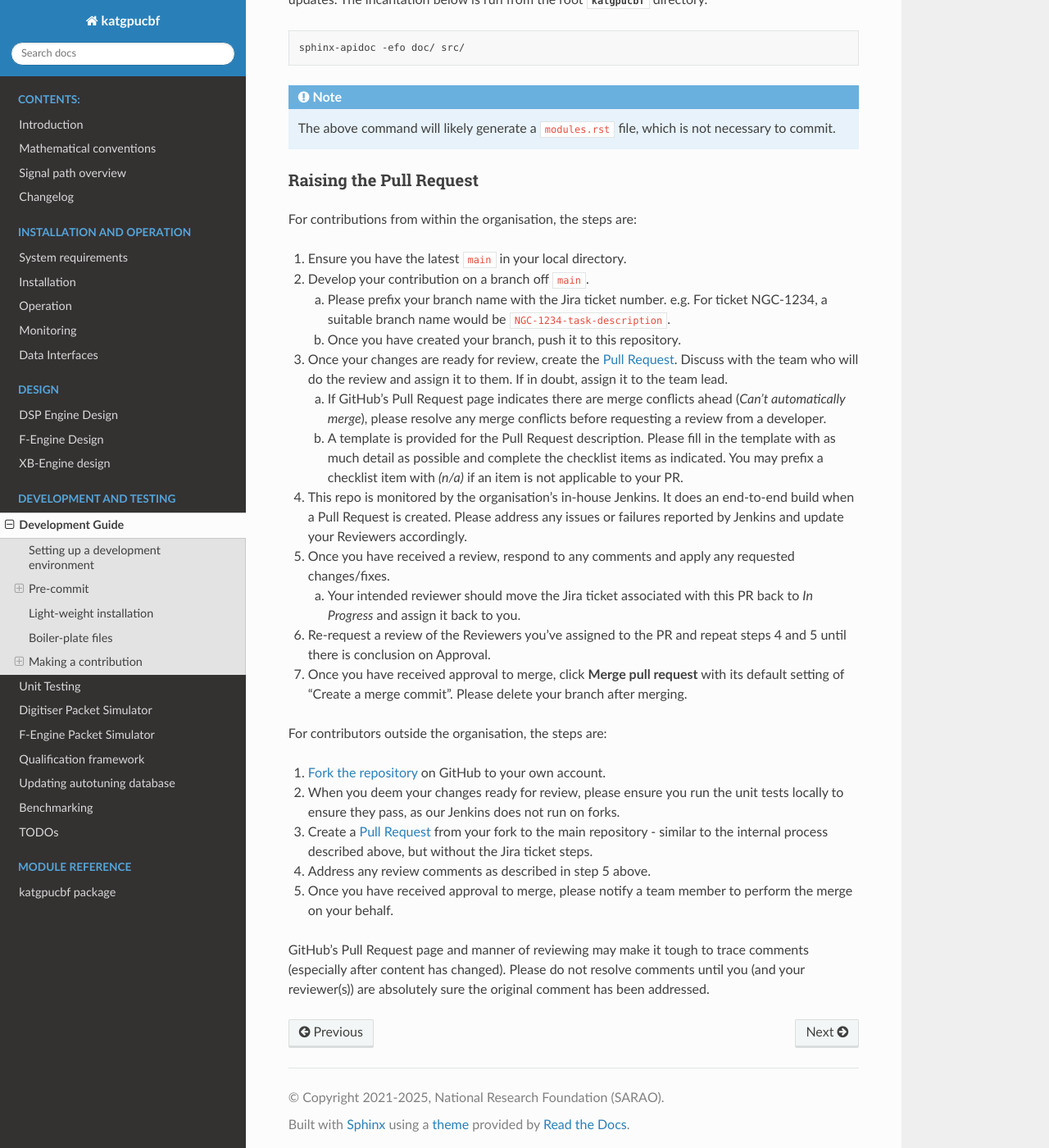
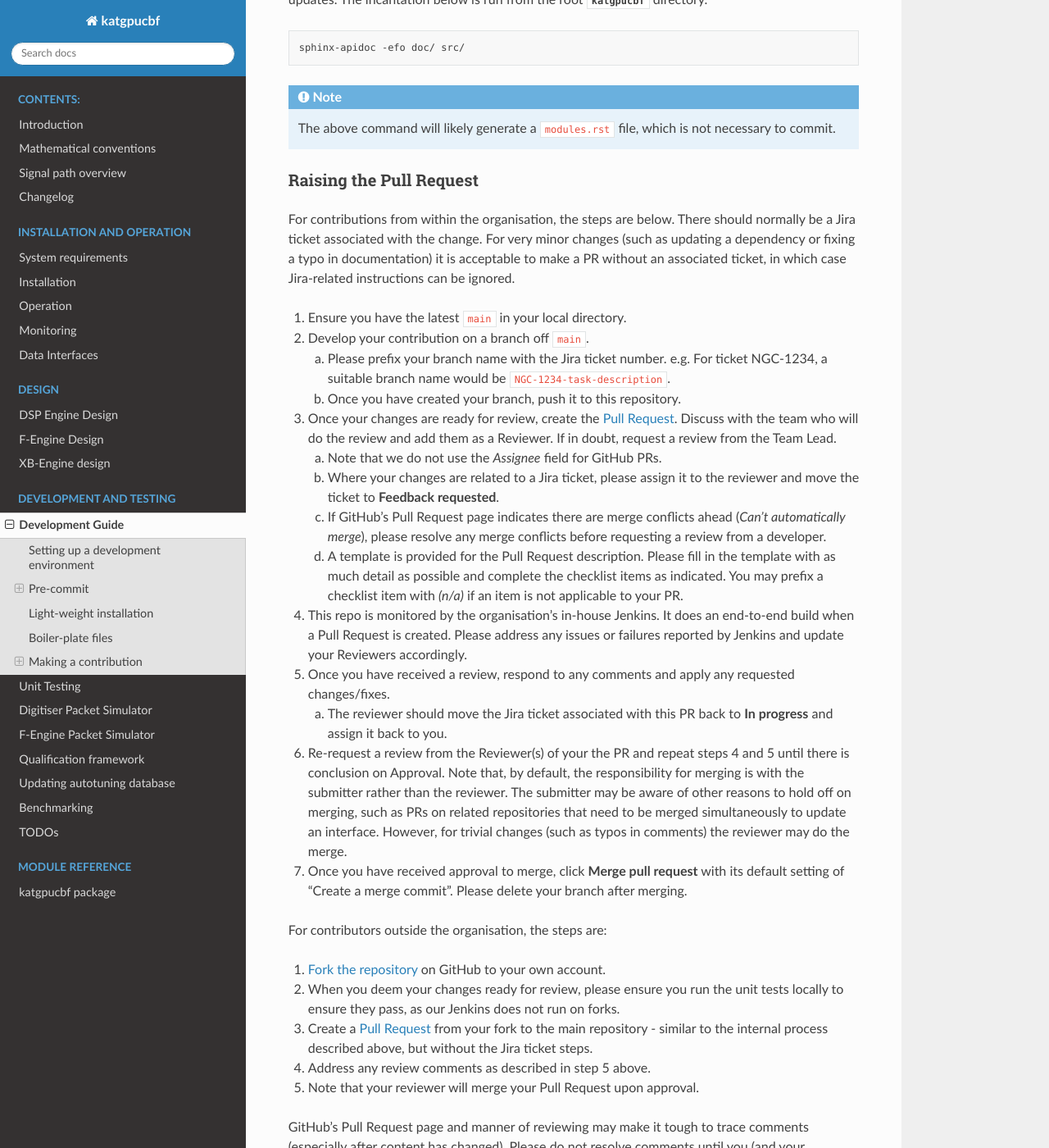
Before and after one commit to ska-sa/katgpucbf, a Sphinx documentation site: the page built from doc/dev-guide.rst, in a window 1280 px wide and 1400 px high, scrolled down 2911 px. Shown: the whole window at 82% size. Built offline with Sphinx 7.4.7 and the Read the Docs theme 3.1.0, drawn with Linux system fonts in a browser that asks for light colours; pages that are not in the unit, such as notebooks, are missing from menus; the version number could not be read and is left out.

Commit message:
Refine dev-guide PR instructions
As per @bmerry's comments on #998.

```diff
--- a/doc/dev-guide.rst
+++ b/doc/dev-guide.rst
@@ -166,7 +166,11 @@ root :mod:`katgpucbf` directory.
 Raising the Pull Request
 ^^^^^^^^^^^^^^^^^^^^^^^^
 
-For contributions from within the organisation, the steps are:
+For contributions from within the organisation, the steps are below. There should
+normally be a Jira ticket associated with the change. For very minor changes (such
+as updating a dependency or fixing a typo in documentation) it is acceptable to
+make a PR without an associated ticket, in which case Jira-related instructions
+can be ignored.
 
 1. Ensure you have the latest ``main`` in your local directory.
 2. Develop your contribution on a branch off ``main``.
@@ -177,13 +181,16 @@ For contributions from within the organisation, the steps are:
    b. Once you have created your branch, push it to this repository.
 
 3. Once your changes are ready for review, create the `Pull Request`_. Discuss
-   with the team who will do the review and assign it to them. If in doubt,
-   assign it to the team lead.
+   with the team who will do the review and add them as a Reviewer. If in doubt,
+   request a review from the Team Lead.
 
-   a. If GitHub's Pull Request page indicates there are merge conflicts ahead
+   a. Note that we do not use the *Assignee* field for GitHub PRs.
+   b. Where your changes are related to a Jira ticket, please assign it to the
+      reviewer and move the ticket to **Feedback requested**.
+   c. If GitHub's Pull Request page indicates there are merge conflicts ahead
       (*Can't automatically merge*), please resolve any merge conflicts before
       requesting a review from a developer.
-   b. A template is provided for the Pull Request description. Please fill in
+   d. A template is provided for the Pull Request description. Please fill in
       the template with as much detail as possible and complete the checklist
       items as indicated. You may prefix a checklist item with `(n/a)` if an
       item is not applicable to your PR.
@@ -194,11 +201,16 @@ For contributions from within the organisation, the steps are:
 5. Once you have received a review, respond to any comments and apply any
    requested changes/fixes.
 
-   a. Your intended reviewer should move the Jira ticket associated with this
-      PR back to *In Progress* and assign it back to you.
+   a. The reviewer should move the Jira ticket associated with this PR back
+      to **In progress** and assign it back to you.
 
-6. Re-request a review of the Reviewers you've assigned to the PR and repeat
-   steps 4 and 5 until there is conclusion on Approval.
+6. Re-request a review from the Reviewer(s) of your the PR and repeat steps 4
+   and 5 until there is conclusion on Approval. Note that, by default, the
+   responsibility for merging is with the submitter rather than the reviewer.
+   The submitter may be aware of other reasons to hold off on merging, such as
+   PRs on related repositories that need to be merged simultaneously to update
+   an interface. However, for trivial changes (such as typos in comments) the
+   reviewer may do the merge.
 7. Once you have received approval to merge, click **Merge pull request** with
    its default setting of "Create a merge commit". Please delete your branch
    after merging.
@@ -211,8 +223,7 @@ For contributors outside the organisation, the steps are:
 3. Create a `Pull Request`_ from your fork to the main repository - similar to
    the internal process described above, but without the Jira ticket steps.
 4. Address any review comments as described in step 5 above.
-5. Once you have received approval to merge, please notify a team member to
-   perform the merge on your behalf.
+5. Note that your reviewer will merge your Pull Request upon approval.
 
 GitHub's Pull Request page and manner of reviewing may make it tough to trace
 comments (especially after content has changed). Please do not resolve comments
```
